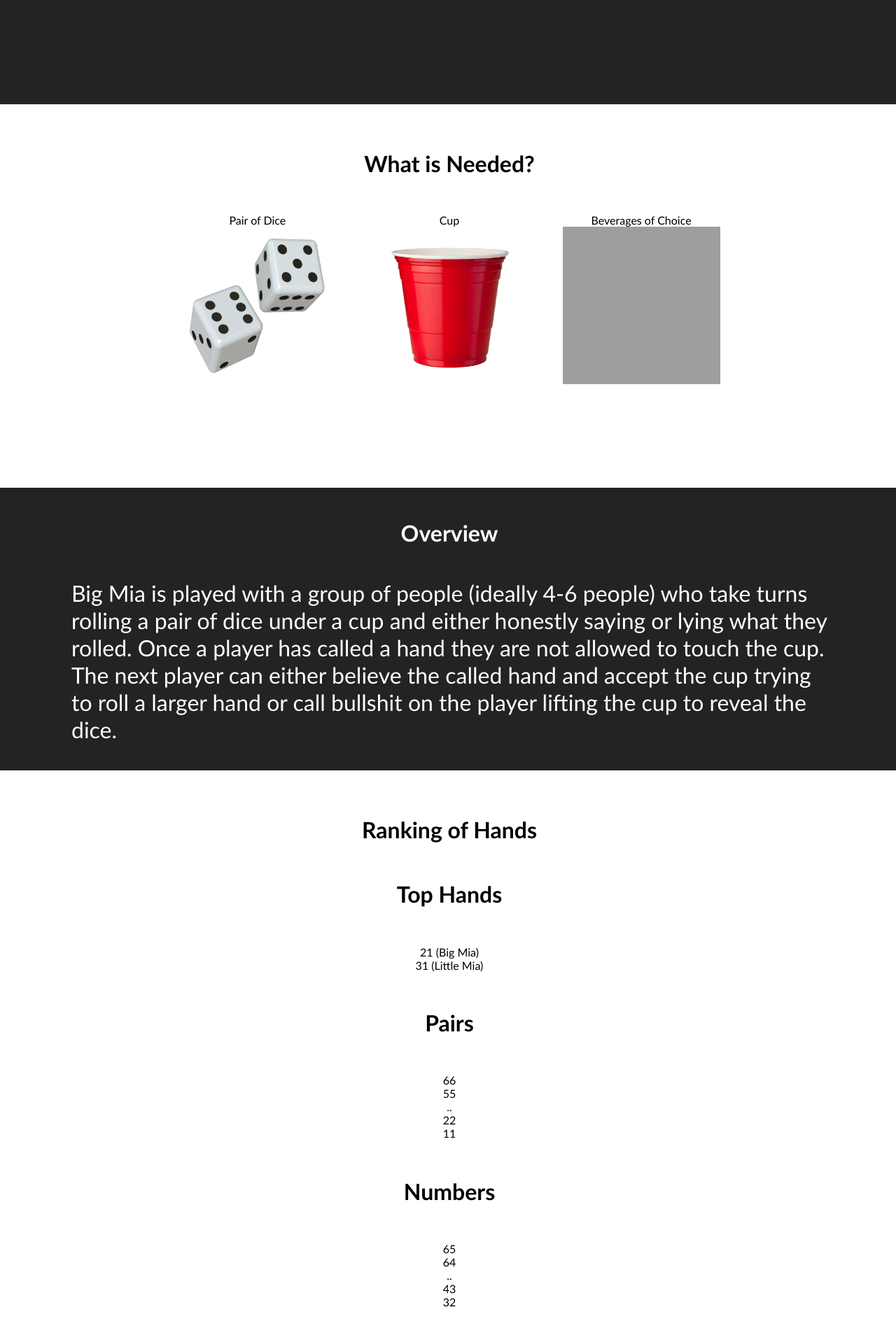
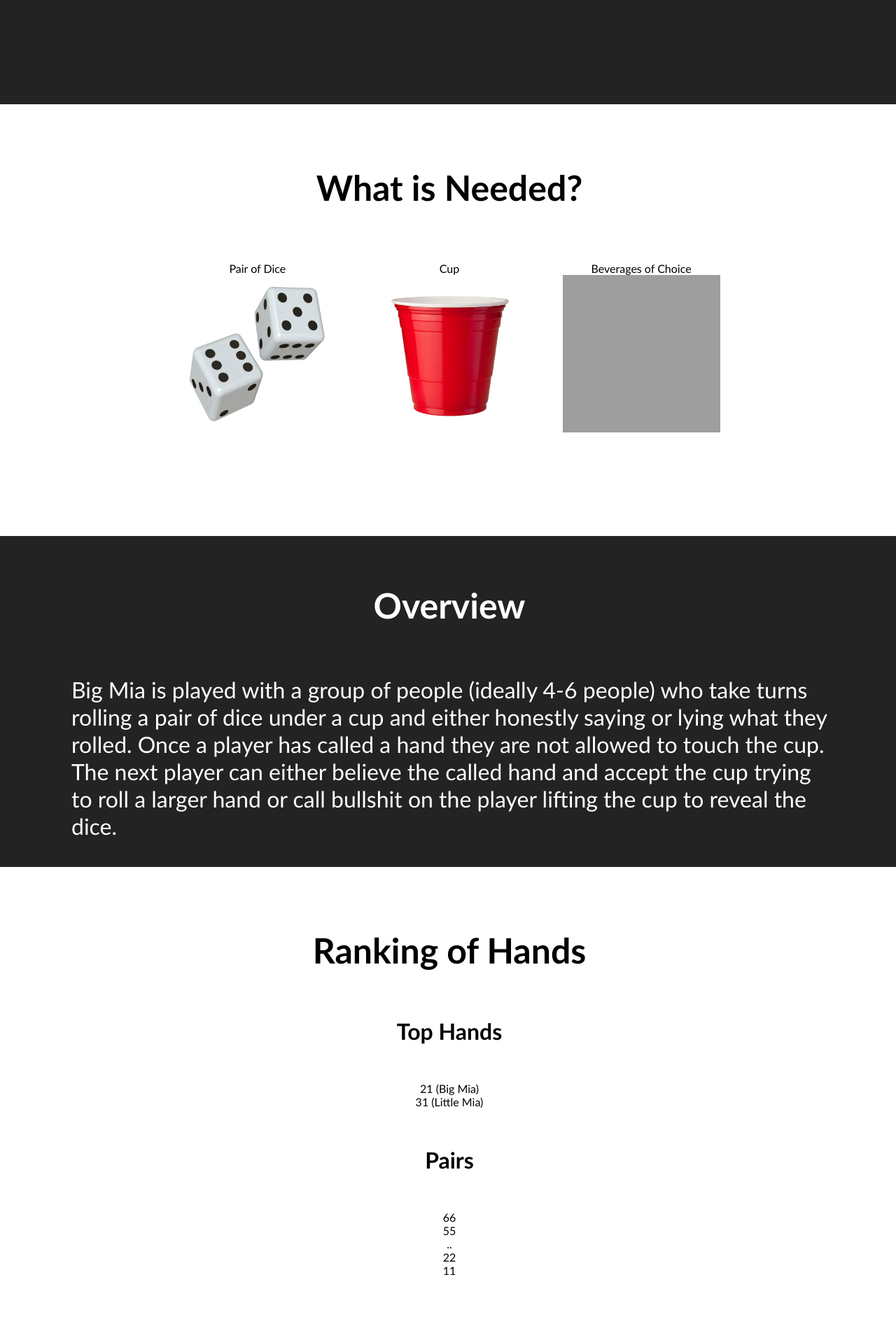
Before and after one commit to bryanrideout/bryanrideout.github.io, a Jekyll site: the page index.html, which Jekyll copies as it is, in a window 1280 px wide. Shown: the part 447-2332 px from the top of the page at 70% size. Built offline with Jekyll 4.4.1, drawn with Linux system fonts in a browser that asks for light colours; grey boxes are pictures that could not be loaded.

Commit message:
Update main.css

```diff
--- a/css/main.css
+++ b/css/main.css
@@ -21,7 +21,7 @@ h3 {
 }
 
 h4 {
-	font-size: 2em;
+	font-size: 50px;
 }
 
 h5 {
```
